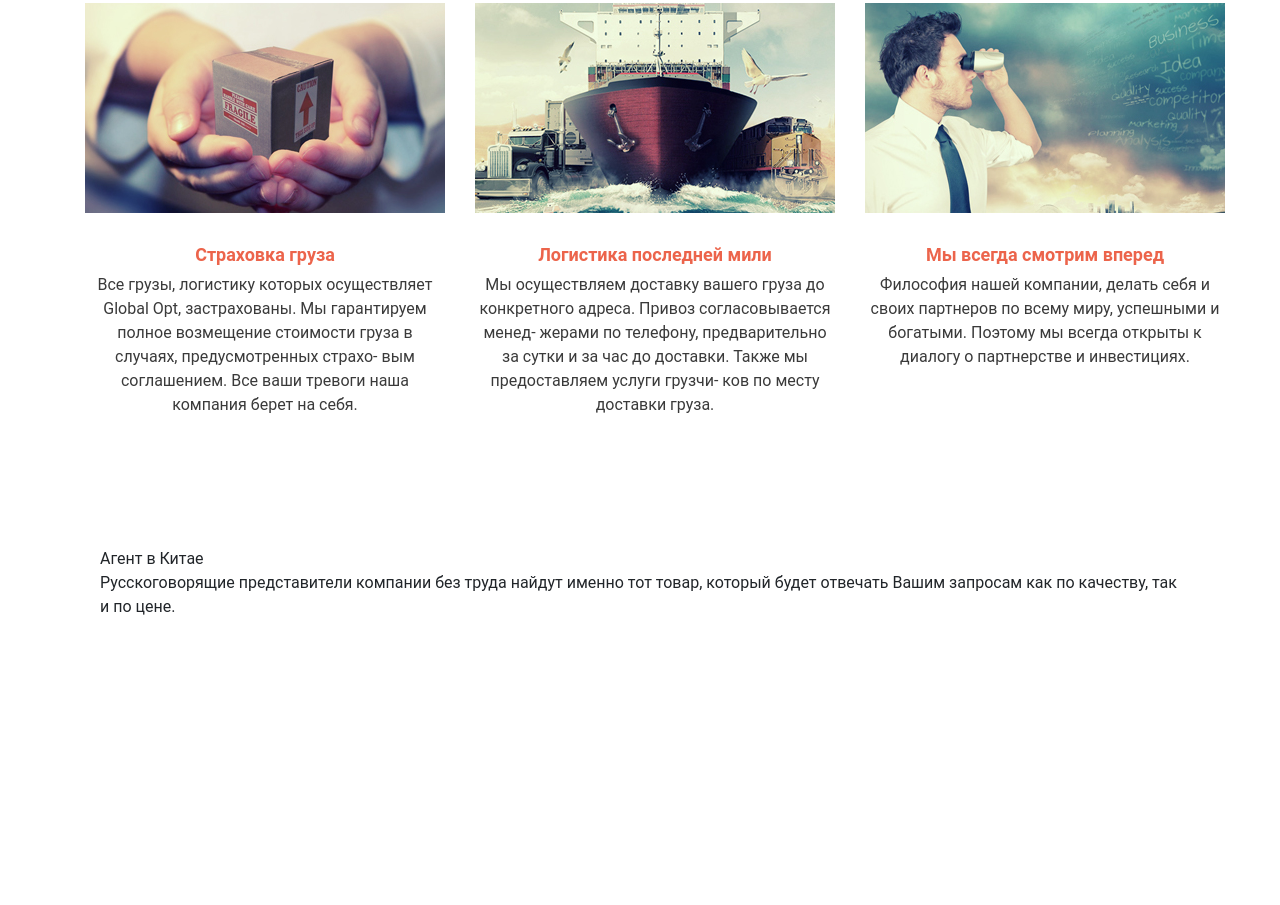
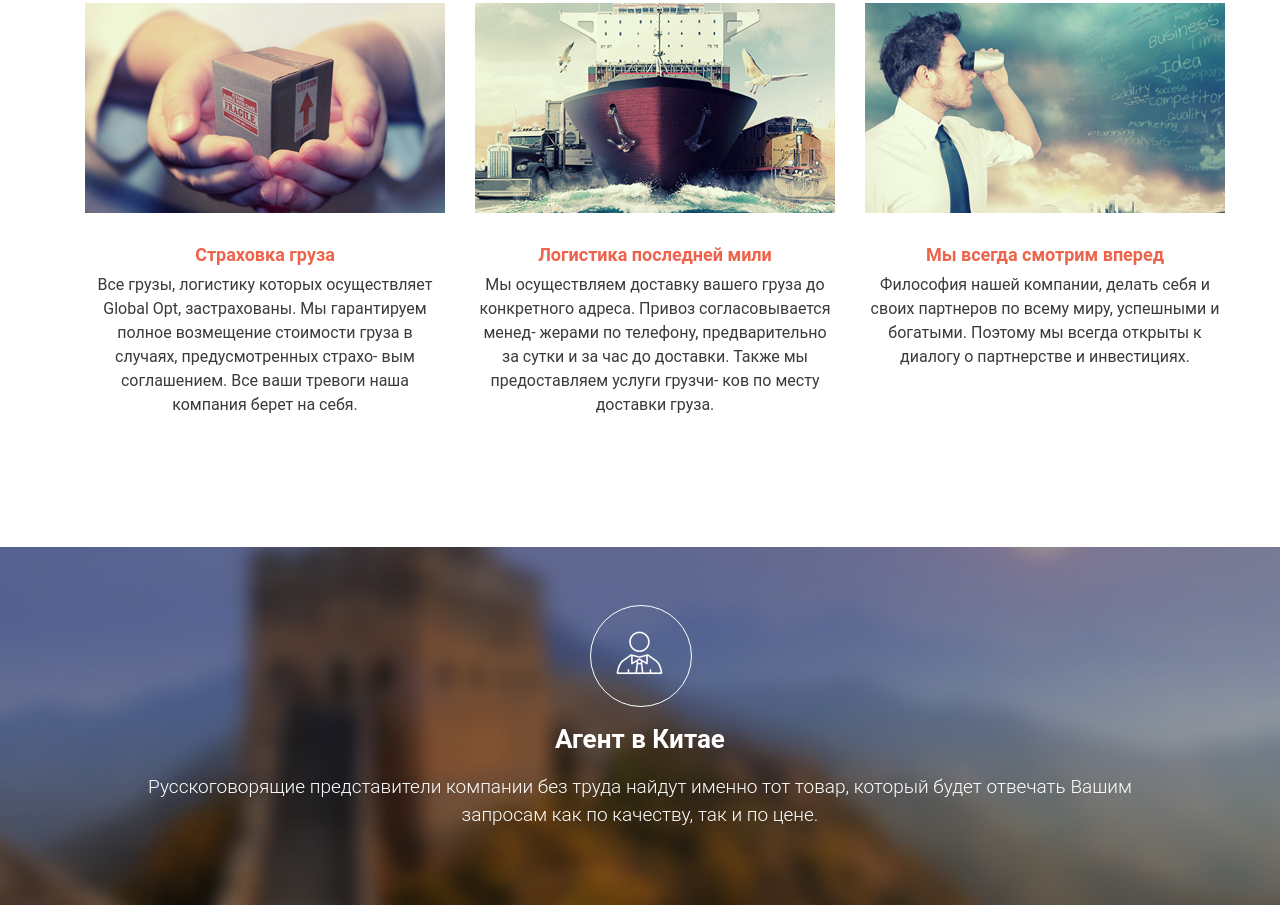
Before and after one commit to gerasimok/Glopt, a website: page src/index.html in a window 1280 px wide. Shown: the part 1589-2494 px from the top of the page. Before the commit the page ends 2208 px from the top, so only its background shows below. Drawn offline with Linux system fonts and the light colour scheme.

Commit message:
add block agent

```diff
--- a/src/index.html
+++ b/src/index.html
@@ -166,16 +166,16 @@
                 </div>
 
             </div>
+        </div>
+    </section>
 
-            <section class="agent">
-                <div class="container">
-                    <div class="agent__icon"></div>
-                    <div class="agent__title">Агент в Китае</div>
-                    <div class="agent__descr">Русскоговорящие представители компании без труда найдут именно тот товар, который будет отвечать Вашим запросам как по качеству, так и по цене.</div>
-                </div>
-            </section>
-
-
+    <section class="agent">
+        <div class="container">
+            <div class="agent__icon">
+                <img src="icons/agent.png" alt="agent">
+            </div>
+            <div class="agent__title">Агент в Китае</div>
+            <div class="agent__descr">Русскоговорящие представители компании без труда найдут именно тот товар, который будет отвечать Вашим <br> запросам как по качеству, так и по цене.</div>
         </div>
     </section>
 
--- /dev/null
+++ b/src/sass/base/_mixins.scss
@@ -0,0 +1,13 @@
+@mixin before_circle {
+    &::before {
+        content: '';
+        position: absolute;
+        width: 102px;
+        height: 102px;
+        border-radius: 100%;
+        border: 1px solid;
+        border-color: #ffffff;
+        top: 58px;
+        left: -25px;
+    }
+}
--- /dev/null
+++ b/src/sass/blocks/_agent.scss
@@ -0,0 +1,33 @@
+.agent {
+    min-height: 342px;
+    background: url(../../images/china.jpg)  center (center/cover) no-repeat;
+
+    &__icon {
+        display: block;
+        position: relative;
+        @include before_circle;
+        padding-top: 80px;
+        margin: 0 auto;
+        width: 50px;
+    }
+
+    &__title {
+        padding-top: 50px;
+        font-size: 26px;
+        font-weight: bold;
+        font-stretch: normal;
+        font-style: normal;
+        line-height: 0.88;
+        letter-spacing: normal;
+        text-align: center;
+        color: #ffffff;
+    }
+    &__descr {
+        padding-top: 22px;
+        padding-bottom: 75px;
+        font-size: 19px;
+        font-weight: 300;
+        text-align: center;
+        color: #ffffff;
+    }
+}
--- a/src/sass/style.scss
+++ b/src/sass/style.scss
@@ -1,4 +1,5 @@
 @import 'base/variables.scss';
+@import 'base/mixins.scss';
 
 *{
     font-family: 'Roboto', sans-serif;
@@ -8,3 +9,4 @@
 @import 'blocks/promo';
 @import 'blocks/advanteges';
 @import 'blocks/work';
+@import 'blocks/agent';
```
Also changed, not shown: src/css/style.min.css, src/sass/base/_variables.scss (renamed from src/sass/base/variables.scss).
